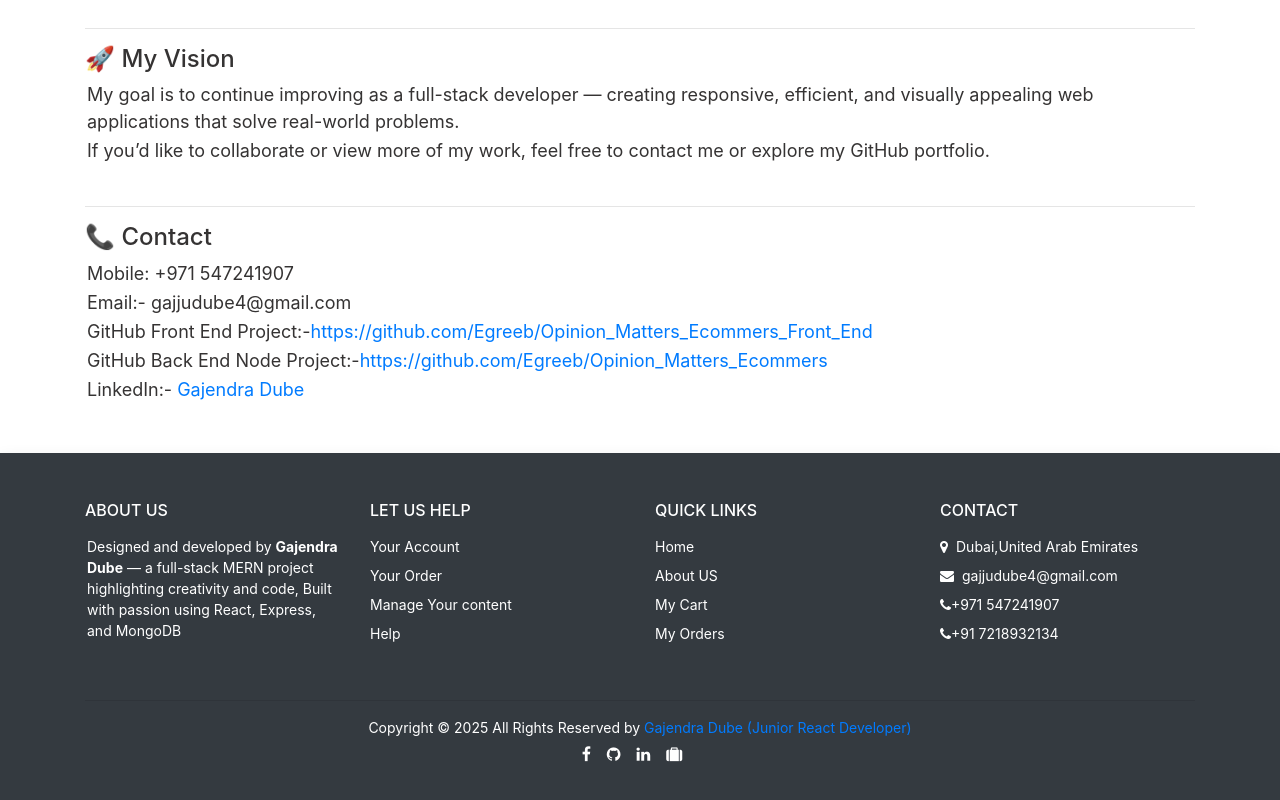
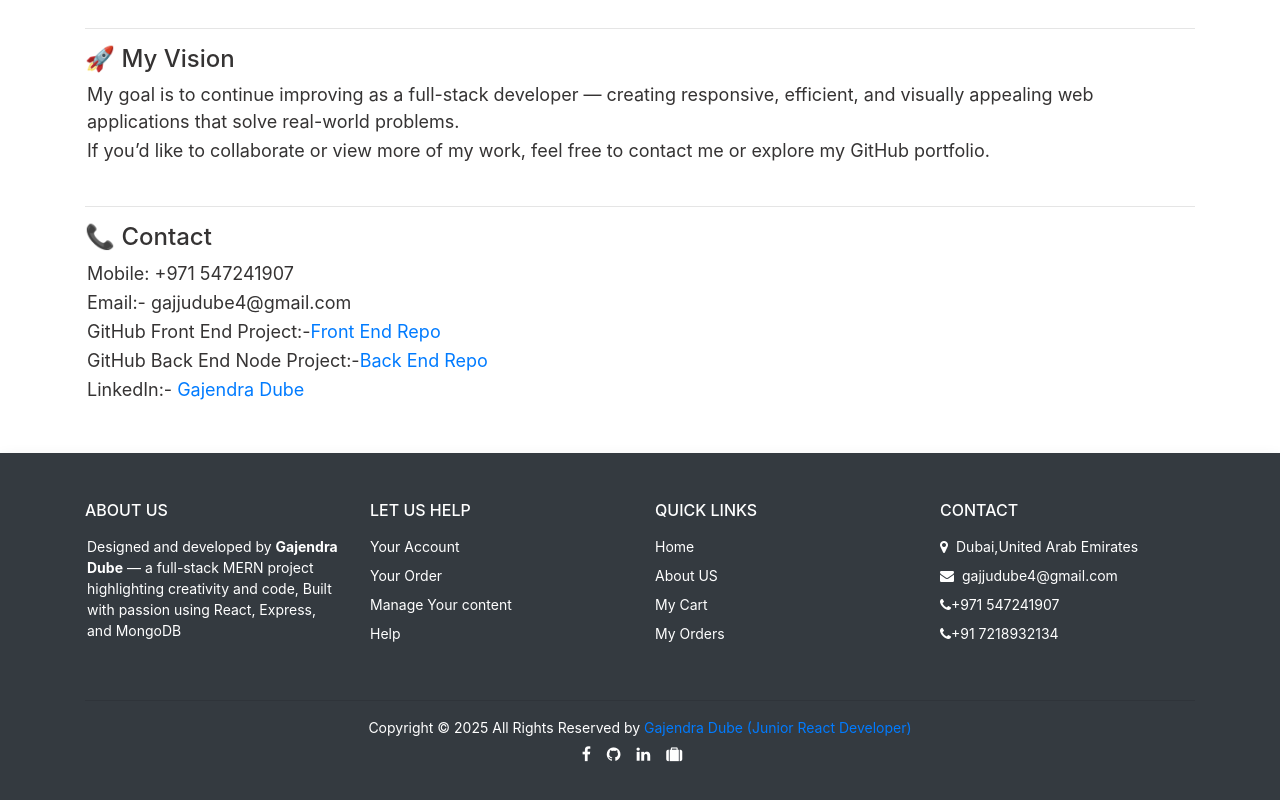
Before and after one commit to Egreeb/Opinion_Matters_Ecommers_Front_End, a React (Vite) app: page /about in a window 1280 px wide. Shown: the part 922-1722 px from the top of the page. Built offline with nearby package versions, Linux system fonts and the light colour scheme; no server answers.

Commit message:
Update about.jsx

```diff
--- a/src/components/Client/about.jsx
+++ b/src/components/Client/about.jsx
@@ -35,8 +35,8 @@ const about = () => {
         <h4>📞 Contact</h4>
         <p>Mobile: +971 547241907</p>
         <p>Email:- gajjudube4@gmail.com</p>
-        <p>GitHub Front End Project:-<Link to={'https://github.com/Egreeb/Opinion_Matters_Ecommers_Front_End'}>https://github.com/Egreeb/Opinion_Matters_Ecommers_Front_End</Link> </p>
-        <p>GitHub Back End Node Project:-<Link to={'https://github.com/Egreeb/Opinion_Matters_Ecommers'}>https://github.com/Egreeb/Opinion_Matters_Ecommers</Link> </p>
+        <p>GitHub Front End Project:-<Link to={'https://github.com/Egreeb/Opinion_Matters_Ecommers_Front_End'}>Front End Repo</Link> </p>
+        <p>GitHub Back End Node Project:-<Link to={'https://github.com/Egreeb/Opinion_Matters_Ecommers'}>Back End Repo</Link> </p>
         <p>LinkedIn:- <Link to={"https://www.linkedin.com/in/gajendra-dube-6b5143198?utm_source=share&utm_campaign=share_via&utm_content=profile&utm_medium=ios_app"}>Gajendra Dube</Link> </p><br /><br />
     </div>
 
```
